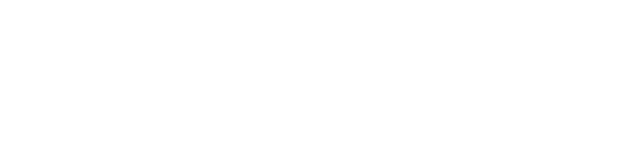
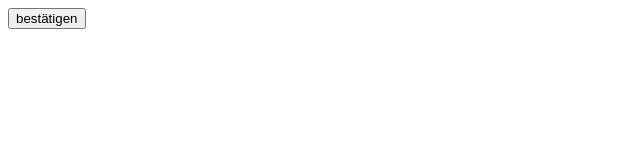
Before and after one commit to HannahNaemi/test, a plain HTML site: page index.html in a window 1280 px wide. Shown: the whole page, without its empty margins (0-640 px from the left). Drawn offline with Linux system fonts and the light colour scheme.

Commit message:
Sachen geändert

```diff
--- a/index.html
+++ b/index.html
@@ -5,6 +5,8 @@
     <title>Kollegin1</title>
 </head>
 <body>
-
+<div>
+    <button>bestätigen</button>
+</div>
 </body>
 </html>
```
